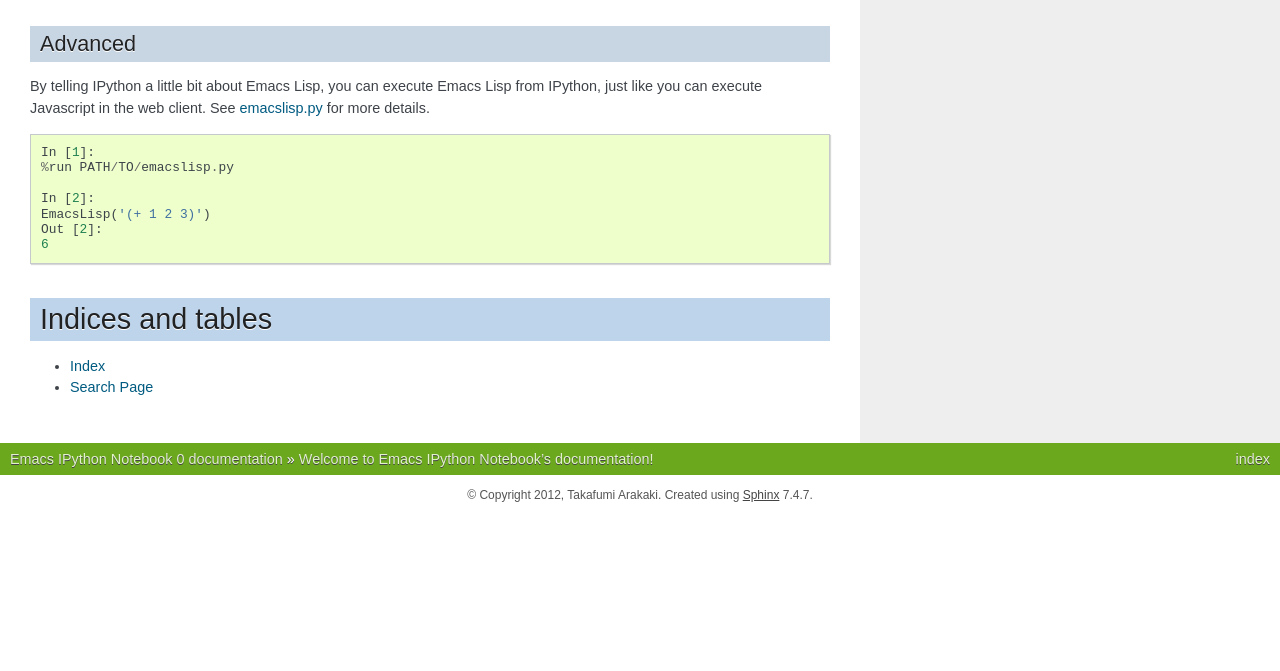
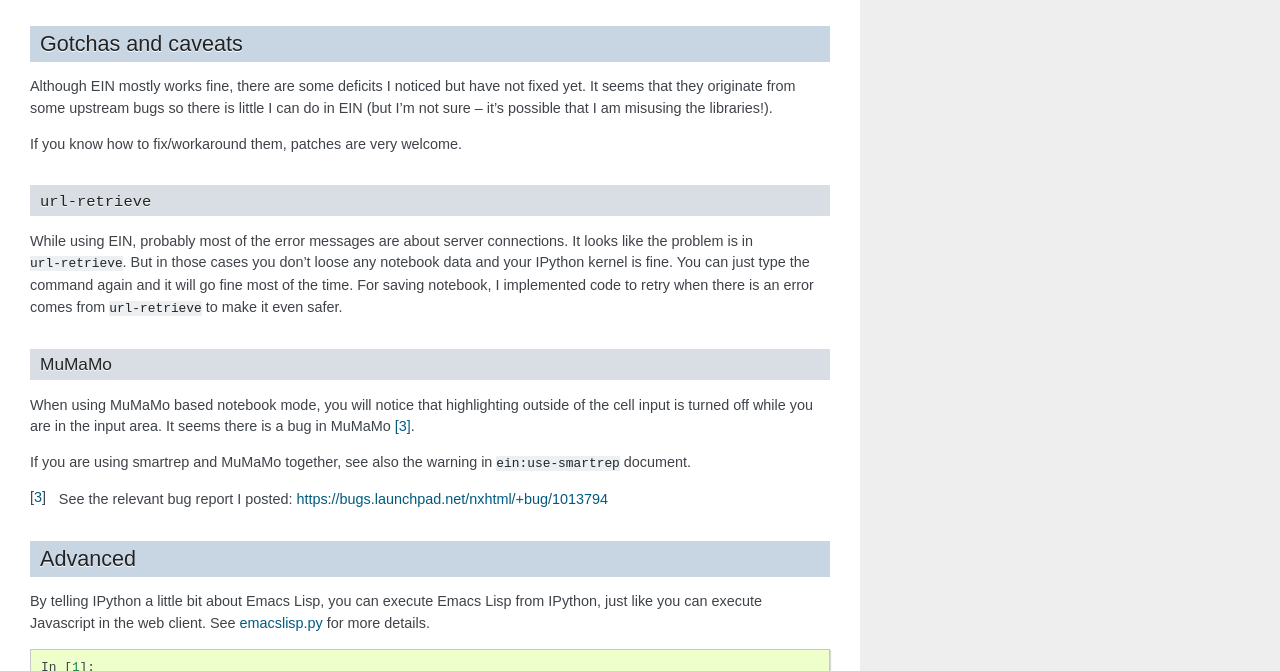
Before and after one commit to millejoh/emacs-ipython-notebook, a Sphinx documentation site: the page built from doc/source/index.rst, in a window 1280 px wide and 900 px high, scrolled down 8022 px, cut to the strip 229-900 px from the top of the window. Built offline with Sphinx 7.4.7, drawn with Linux system fonts in a browser that asks for light colours; cross-references to code outside the pages are shown as plain code; before the commit the page ends 8766 px from its top, so only the background shows below that.

Commit message:
Add "Gotchas and caveats" in document

```diff
--- a/doc/source/index.rst
+++ b/doc/source/index.rst
@@ -294,6 +294,41 @@
 .. el:variable:: ein:query-timeout
 
 
+Gotchas and caveats
+-------------------
+
+Although EIN mostly works fine, there are some deficits I noticed but
+have not fixed yet.  It seems that they originate from some upstream
+bugs so there is little I can do in EIN (but I'm not sure -- it's
+possible that I am misusing the libraries!).
+
+If you know how to fix/workaround them, patches are very welcome.
+
+:el:symbol:`url-retrieve`
+^^^^^^^^^^^^^^^^^^^^^^^^^
+
+While using EIN, probably most of the error messages are about server
+connections.  It looks like the problem is in :el:symbol:`url-retrieve`.
+But in those cases you don't loose any notebook data and your IPython
+kernel is fine.  You can just type the command again and it will go
+fine most of the time.  For saving notebook, I implemented code to
+retry when there is an error comes from :el:symbol:`url-retrieve` to
+make it even safer.
+
+MuMaMo
+^^^^^^
+
+When using MuMaMo based notebook mode, you will notice that
+highlighting outside of the cell input is turned off while you are in
+the input area.  It seems there is a bug in MuMaMo [#m3bug]_.
+
+If you are using smartrep and MuMaMo together, see also the warning in
+:el:symbol:`ein:use-smartrep` document.
+
+.. [#m3bug] See the relevant bug report I posted:
+            https://bugs.launchpad.net/nxhtml/+bug/1013794
+
+
 Advanced
 --------
 
```
